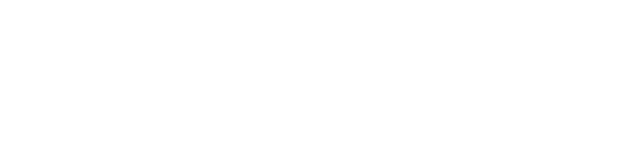
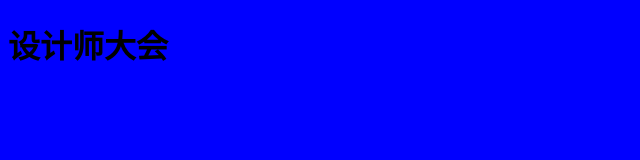
Before and after one commit to szsq10133096/project_01, a plain HTML site: page index.html in a window 1280 px wide. Shown: the whole page, without its empty margins (0-640 px from the left). Drawn offline with Linux system fonts and the light colour scheme.

Commit message:
body新样式

```diff
--- a/index.html
+++ b/index.html
@@ -9,8 +9,8 @@
     <script src="index.js"></script>
 </head>
 
-<body>
-    <h1></h1>
+<body style="background-color: blue;">
+    <h1>设计师大会</h1>
     <h2></h2>
 </body>
 
```
